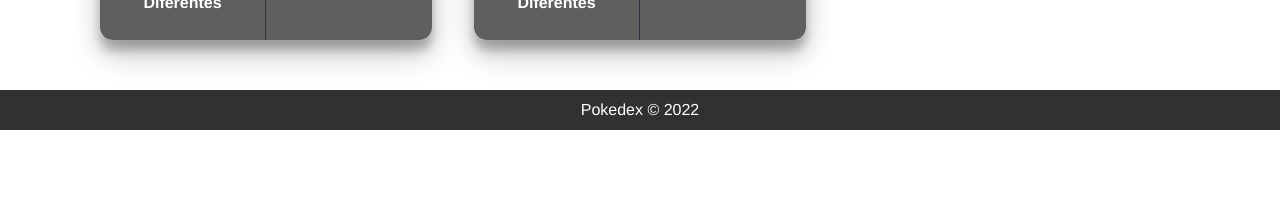
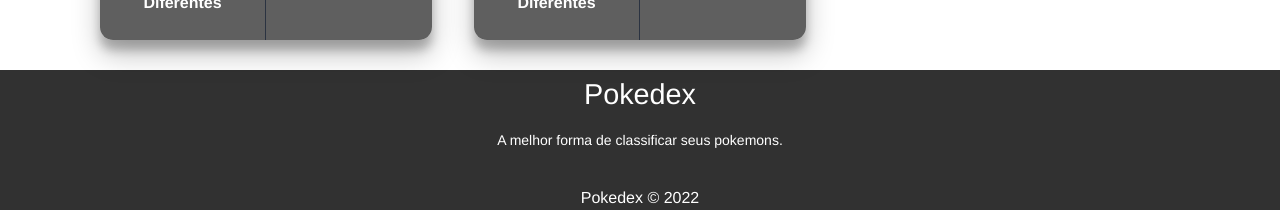
Before and after one commit to Spliterr/Pokedex, a Vue app: page / in a window 1280 px wide. Shown: the part 2238-2461 px from the top of the page. Before the commit the page ends 2368 px from the top, so only its background shows below. Built offline with nearby package versions, Linux system fonts and the light colour scheme; the HTML template or start-up script is replaced by a standard one.

Commit message:
docs: :art: Inicio da criação do footer

```diff
--- a/package.json
+++ b/package.json
@@ -8,6 +8,11 @@
     "lint": "vue-cli-service lint"
   },
   "dependencies": {
+    "@fortawesome/fontawesome-svg-core": "^6.1.1",
+    "@fortawesome/free-brands-svg-icons": "^6.1.1",
+    "@fortawesome/free-regular-svg-icons": "^6.1.1",
+    "@fortawesome/free-solid-svg-icons": "^6.1.1",
+    "@fortawesome/vue-fontawesome": "^2.0.6",
     "bootstrap": "^5.1.3",
     "bootstrap-vue": "^2.21.2",
     "core-js": "^3.8.3",
--- a/src/components/views/IndexMain.vue
+++ b/src/components/views/IndexMain.vue
@@ -328,7 +328,20 @@
     </section>
 
     <!-- Footer -->
-    <footer id="footer">Pokedex &copy; 2022</footer>
+    <footer id="footer">
+      <div class="footer-content">
+        <h3>Pokedex</h3>
+        <p>A melhor forma de classificar seus pokemons.</p>
+        <ul class="social">
+          <li><a href="#"><i class="fa-brands fa-facebook-f"></i></a></li>
+          <li><a href="#"><i class="fa-brands fa-instagram"></i></a></li>
+          <li><a href="#"><i class="fa-brands fa-twitter"></i></a></li>
+        </ul>
+      </div>
+      <div class="footer-bottom">
+          <p>Pokedex &copy; 2022</p>
+      </div>
+    </footer>
   </div>
 </template>
 
@@ -449,12 +462,49 @@ h4 {
 
 /* Define a cor de fundo do footer, altura e alinhamento do texto */
 #footer {
-  margin-top: 50px;
-  height: 40px;
+  background-color: #313131;
+  color: white;
+  margin-top: 30px;
+
+  height: auto;
+}
+
+.footer-content{
   display: flex;
   align-items: center;
   justify-content: center;
-  background-color: #313131;
-  color: white;
+  flex-direction: column;
+  text-align: center;
+}
+
+.footer-content h3{
+  font-size: 1.8rem;
+  font-weight: 400;
+  text-transform: capitalize;
+  line-height: 3rem;
+}
+
+.footer-content p{
+  max-width: 500px;
+  margin: 10px, auto;
+  line-height: 28px;
+  font-size: 14px;
+}
+
+.social{
+  list-style: none;
+  display: flex;
+  align-items: center;
+  justify-content: center;
+  margin: 1rem, 0, 3rem, 0;
+}
+
+.social li{
+  margin: 0, 10px;
+}
+
+.social a{
+  text-decoration: none;
+  color: #fff;
 }
 </style>
```
Also changed, not shown: 1 other file (tests, documents, lock files or other folders).
